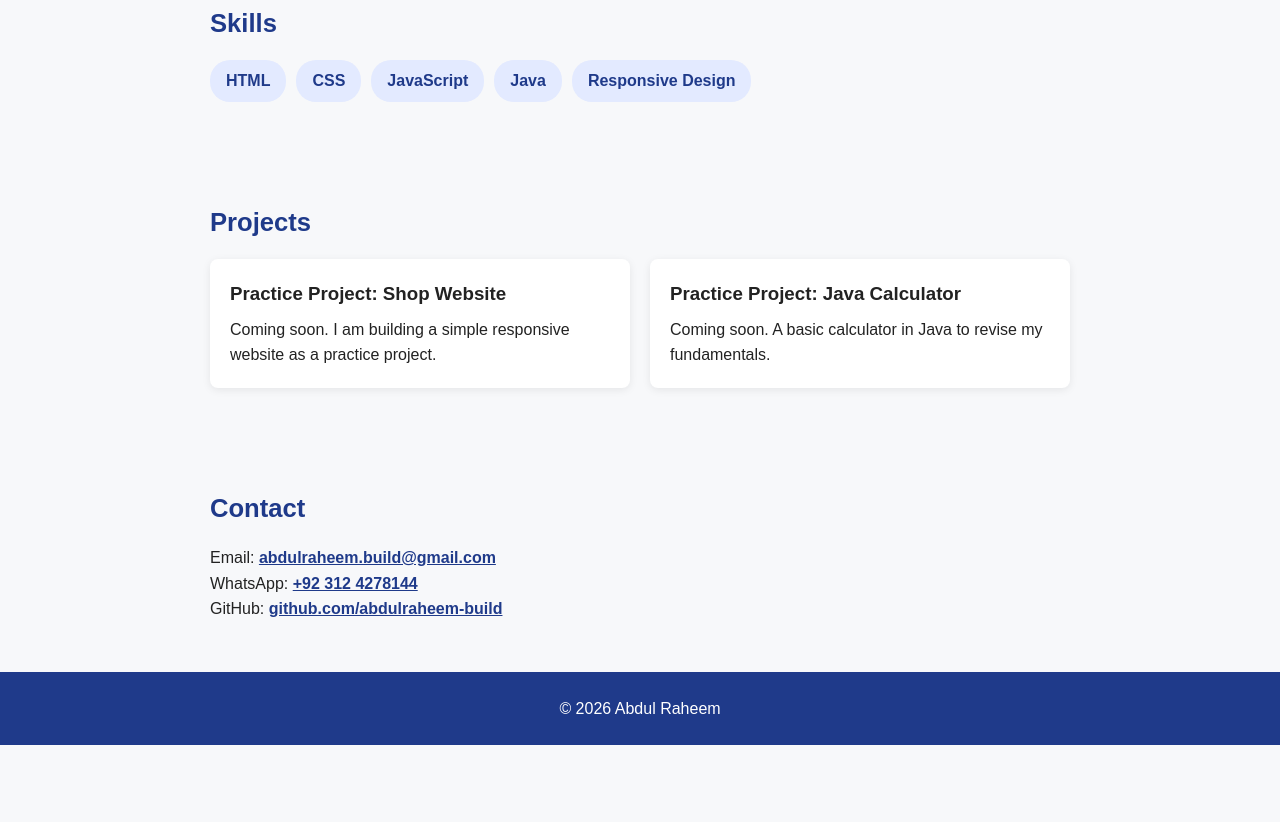
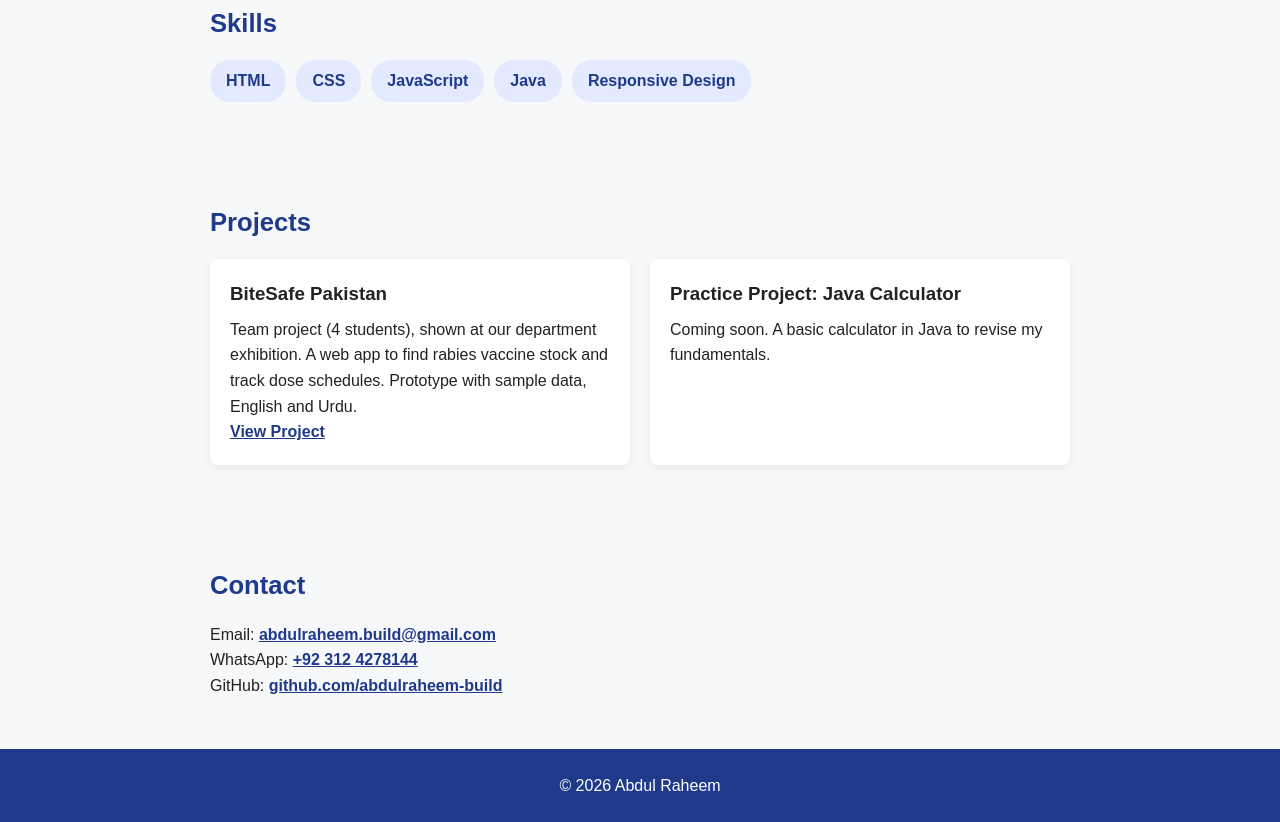
Before and after one commit to abdulraheem-build/abdulraheem-build.github.io, a plain HTML site: page index.html in a window 1280 px wide. Shown: the part 622-1444 px from the top of the page. Before the commit the page ends 1367 px from the top, so only its background shows below. Drawn offline with Linux system fonts and the light colour scheme.

Commit message:
Add BiteSafe project

```diff
--- a/index.html
+++ b/index.html
@@ -40,8 +40,9 @@
     <div class="cards">
 
       <div class="card">
-        <h3>Practice Project: Shop Website</h3>
-        <p>Coming soon. I am building a simple responsive website as a practice project.</p>
+        <h3>BiteSafe Pakistan</h3>
+        <p>Team project (4 students), shown at our department exhibition. A web app to find rabies vaccine stock and track dose schedules. Prototype with sample data, English and Urdu.</p>
+        <a href="https://abdulraheem-build.github.io/bitesafe-pakistan/">View Project</a>
       </div>
 
       <div class="card">
```
